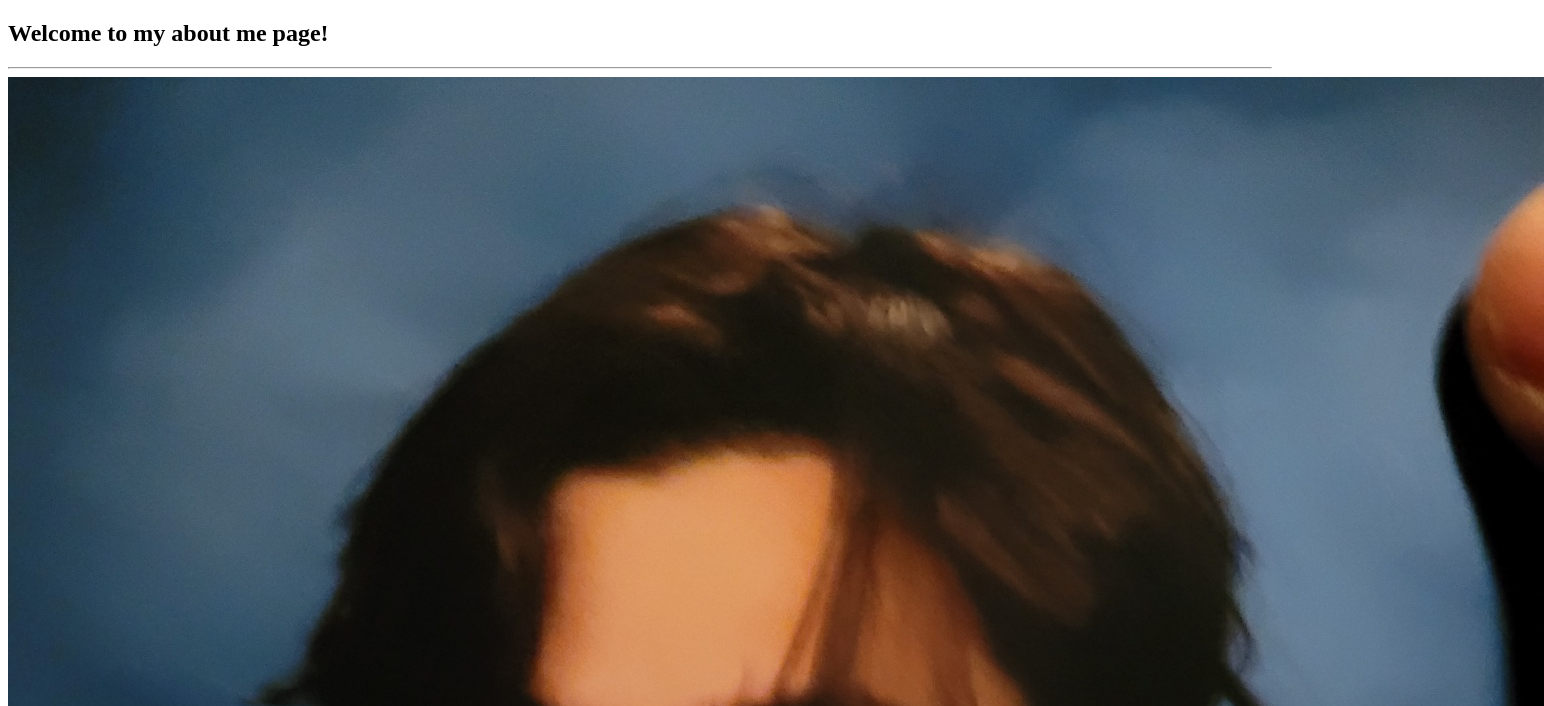
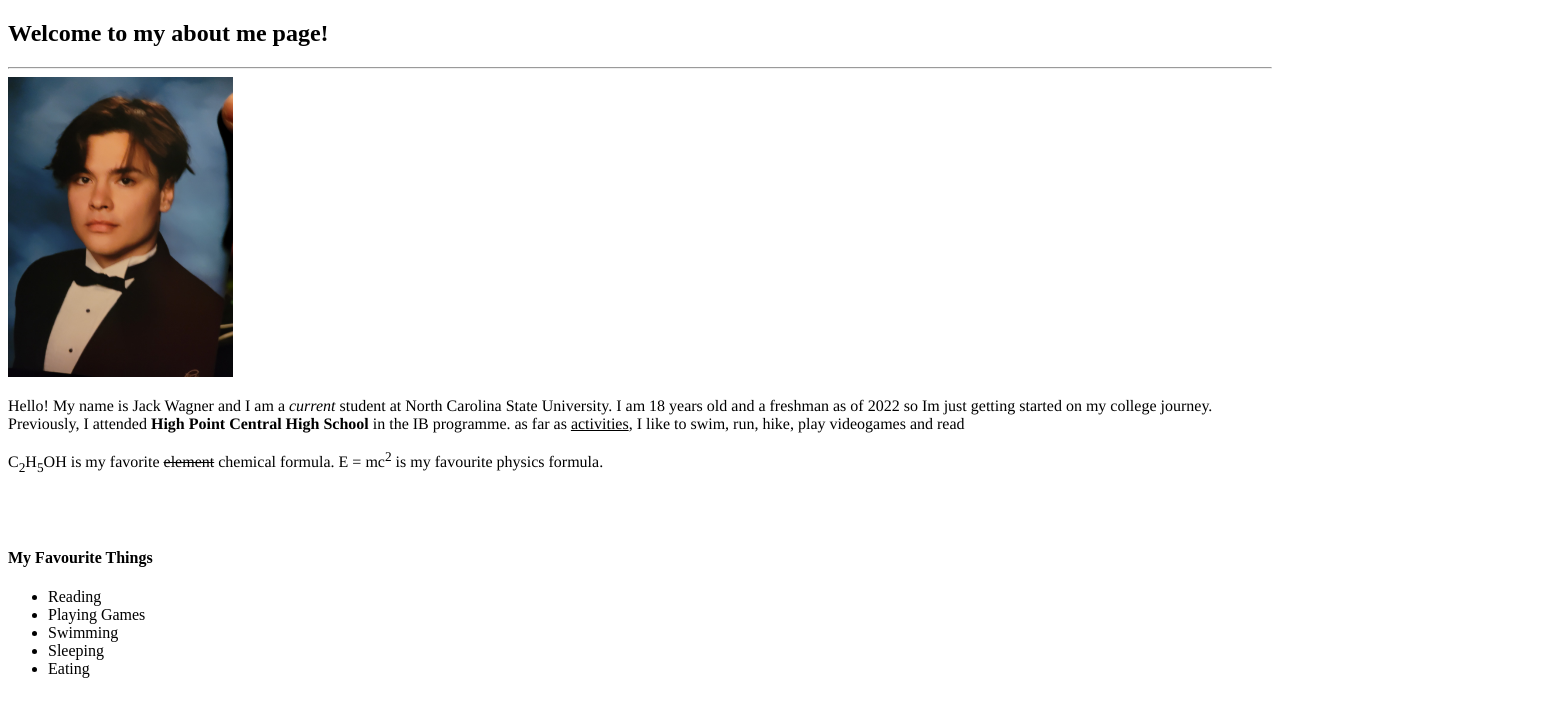
Before and after one commit to Jackswagner/webpages, a plain HTML site: page webpagesGL.html in a window 1280 px wide. Shown: the top 706 px of the page, 1544 px wide, since content can reach past the window. Drawn offline with Linux system fonts and the light colour scheme.

Commit message:
Add files via upload

```diff
--- a/webpagesGL.css
+++ b/webpagesGL.css
@@ -19,5 +19,5 @@ p {
 
 #photo-resize {
     max-width:250px;
-	max-height:500px;
+	max-height:300px;
 }
--- a/webpagesGL.html
+++ b/webpagesGL.html
@@ -18,7 +18,7 @@
 
     <h2>Welcome to my about me page!</h2>
 	<hr />
-	<img src="photo_of_me.jpg" alt="A picture of Bryan">
+	<img src="photo_of_me.jpg" alt="A picture of Bryan" id="photo-resize">
 	<p>		Hello! My name is Jack Wagner and I am a <em>current</em> student at North Carolina State University.
 	I am 18 years old and a freshman as of 2022 so Im just getting started on my college journey. Previously,
 	I attended <strong>High Point Central High School</strong> in the IB programme. as far as <ins>activities</ins>,
@@ -35,7 +35,7 @@
 		<li>Eating</li>
 	</ul>
 	<br />
-	<table>
+	<table class="table-border">
 		<tr> <th>Name</th> <th>Characteristic</th> </tr>
 		<tr> <td>Keith Wagner</td> <td>Talented</td> </tr>
 		<tr> <td>Maria Mata</td> <td>Caring</td> </tr>
```
